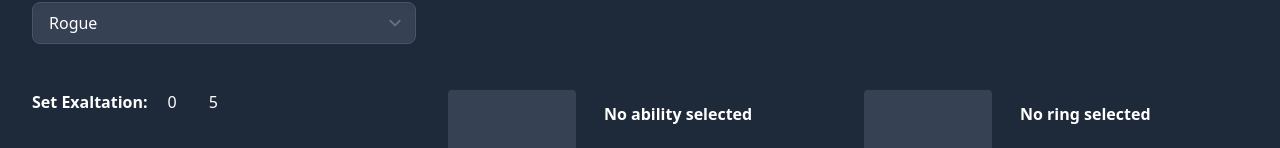
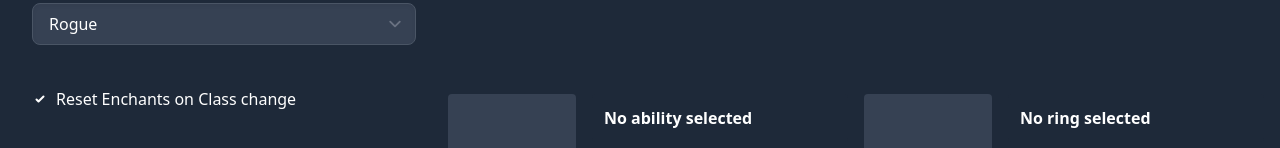
Before and after one commit to PWessely/rotmg-layout, a SvelteKit app: page / in a window 1280 px wide. Shown: the part 382-530 px from the top of the page. Built offline with nearby package versions, Linux system fonts and the light colour scheme.

Commit message:
Added enchantment changes

```diff
--- a/src/routes/+page.svelte
+++ b/src/routes/+page.svelte
@@ -20,6 +20,7 @@
   let weaponData = writable<any[]>([]);
   let ringData = data.rings;
   let enchantmentData = data.enchantments;
+  let changeEnchants = true;
 
   type ItemSlot = 'weapon' | 'armor' | 'ring' | 'ability';
   const itemSlots: ItemSlot[] = ['weapon', 'armor', 'ring', 'ability'];
@@ -93,9 +94,24 @@
     loadCSV('armors', armorClass, fetch).then(data => armorData.set(data));
     loadCSV('abilitys', ability, fetch).then(data => abilityData.set(data));
     loadCSV('weapons', weaponClass, fetch).then(data => weaponData.set(data));
+    if (changeEnchants) {
+      resetEnchants();
+    }
+    resetItems();
+    setExaltation(0);
+  }
+
+  function resetItems() {
     for (const slot of itemSlots) {
-      selectItem(null, slot)
-      selectedEnchants[slot] = [null, null, null, null];
+      selectItem(null, slot);
+    }
+  }
+
+  function resetEnchants() {
+    for (const slot of itemSlots) {
+      for (let i = 0; i < 4; i++) {
+        selectEnchant(null, 1, slot, i); // Default tier is 1
+      }
     }
   }
 
@@ -285,24 +301,11 @@
       {/each}
     </select>
 
-    <!-- Exaltation Buttons -->
-    <div class="flex flex-wrap items-center gap-x-2 gap-y-1">
-    <span class="text-white font-semibold">Set Exaltation:</span>
-        <div class="flex gap-2">
-            <button
-            class="bg-gray-800 text-white px-3 py-1 rounded hover:bg-gray-700"
-            on:click={() => setExaltation(0)}
-            >
-            0
-            </button>
-            <button
-            class="bg-gray-800 text-white px-3 py-1 rounded hover:bg-gray-700"
-            on:click={() => setExaltation(5)}
-            >
-            5
-            </button>
-        </div>
-    </div>
+    <!-- Toggle changeEnchants -->
+    <label class="flex items-center mb-4 space-x-2 text-white">
+      <input type="checkbox" bind:checked={changeEnchants} class="form-checkbox h-4 w-4 text-gray-800 border border-gray-600" />
+      <span>Reset Enchants on Class change</span>
+    </label>
 
     <!-- Stats Box -->
     <div class="p-4 rounded-lg space-y-4">
```
Lines whose indentation alone changed are shown as unchanged.
